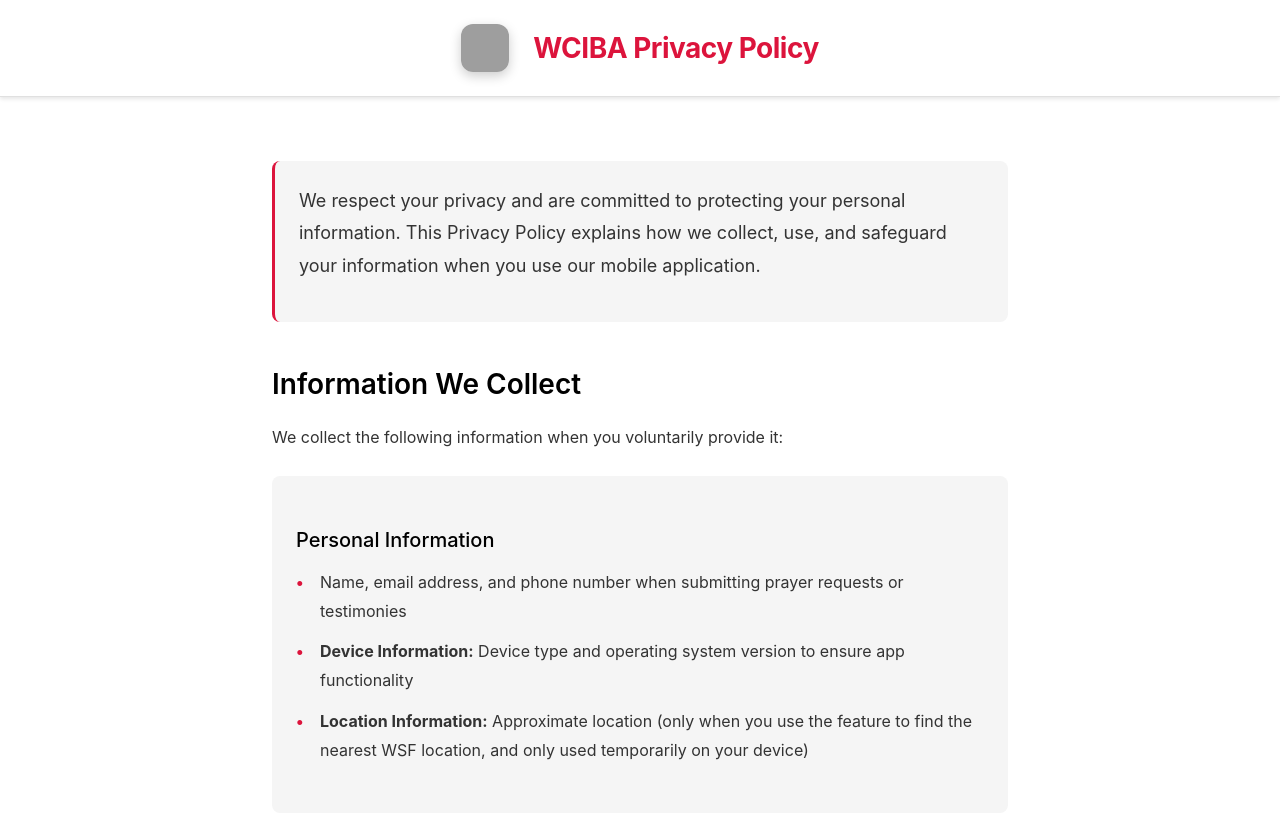
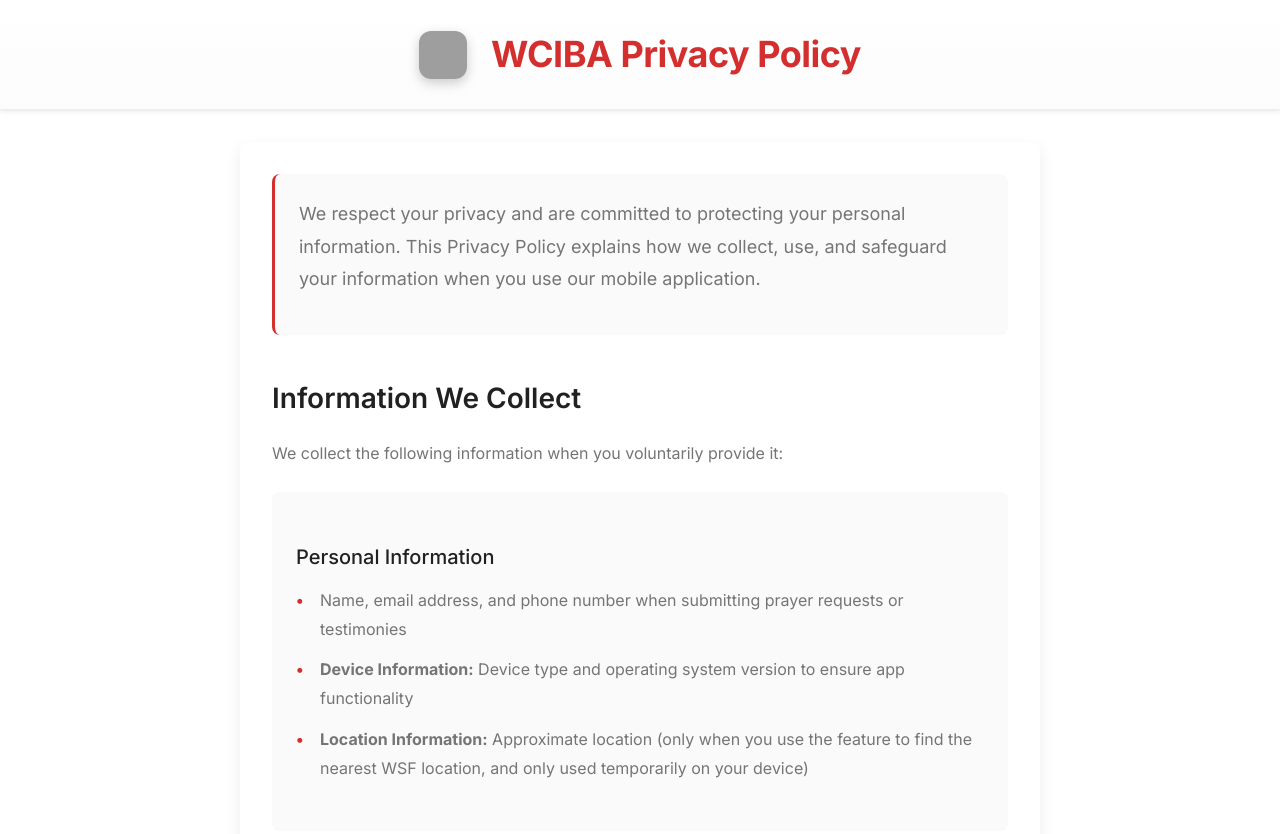
Before and after one commit to WCIBA-Dev-Team/Privacypolicy, a website: page index.html in a window 1280 px wide. Shown: the top 834 px of the page. Drawn offline with Linux system fonts and the light colour scheme; grey boxes are pictures that could not be loaded.

Commit message:
feat: enhance UI with Inter font, refined colors and improved typography

```diff
--- a/index.html
+++ b/index.html
@@ -6,6 +6,9 @@
     <title>WCIBA Privacy Policy</title>
     <link rel="icon" type="image/png" href="https://res.cloudinary.com/dh5ugs2aa/image/upload/v1738887589/WIN_LOGO_ynjvhu.png">
     <link rel="apple-touch-icon" href="https://res.cloudinary.com/dh5ugs2aa/image/upload/v1738887589/WIN_LOGO_ynjvhu.png">
+    <link rel="preconnect" href="https://fonts.googleapis.com">
+    <link rel="preconnect" href="https://fonts.gstatic.com" crossorigin>
+    <link href="https://fonts.googleapis.com/css2?family=Inter:wght@400;500;600;700&display=swap" rel="stylesheet">
     <style>
         * {
             margin: 0;
@@ -14,20 +17,21 @@
         }
 
         :root {
-            --primary-color: #DC143C;
-            --text-primary: #000000;
-            --text-secondary: #333333;
+            --primary-color: #D32F2F; /* Softer Red */
+            --text-primary: #212121; /* Dark Grey */
+            --text-secondary: #757575; /* Lighter Grey */
             --bg-primary: #FFFFFF;
-            --bg-secondary: #F5F5F5;
-            --border-color: #E0E0E0;
-            --shadow: 0 2px 4px rgba(0, 0, 0, 0.1);
+            --bg-secondary: #FAFAFA; /* Very Light Grey */
+            --border-color: #EEEEEE; /* Light Grey for borders */
+            --shadow: 0 2px 4px rgba(0, 0, 0, 0.08); /* Softer shadow */
+            --accent-color: #FFAB91; /* A light coral/peach for accents if needed */
         }
 
         body {
-            font-family: -apple-system, BlinkMacSystemFont, 'Segoe UI', Roboto, 'Helvetica Neue', Arial, sans-serif;
-            line-height: 1.6;
+            font-family: 'Inter', -apple-system, BlinkMacSystemFont, 'Segoe UI', Roboto, 'Helvetica Neue', Arial, sans-serif;
+            line-height: 1.7; /* Slightly increased line height for better readability */
             color: var(--text-primary);
-            background: #FFFFFF;
+            background: var(--bg-primary); /* Use variable for consistency */
             min-height: 100vh;
             margin: 0;
             padding: 0;
@@ -35,7 +39,7 @@
 
 
         .header {
-            background: white;
+            background: linear-gradient(to bottom, #FFFFFF, #FCFCFC); /* Subtle gradient */
             border-bottom: 1px solid var(--border-color);
             box-shadow: var(--shadow);
             position: sticky;
@@ -68,7 +72,7 @@
         }
 
         .header h1 {
-            font-size: 1.75rem;
+            font-size: 2.25rem; /* Increased size */
             font-weight: 700;
             color: var(--primary-color);
             margin: 0;
@@ -81,6 +85,8 @@
             margin: 2rem auto;
             padding: 2rem;
             background: var(--bg-primary);
+            box-shadow: 0 6px 16px rgba(0, 0, 0, 0.08); /* Added shadow */
+            border-radius: 8px; /* Added border-radius */
         }
 
 
```
